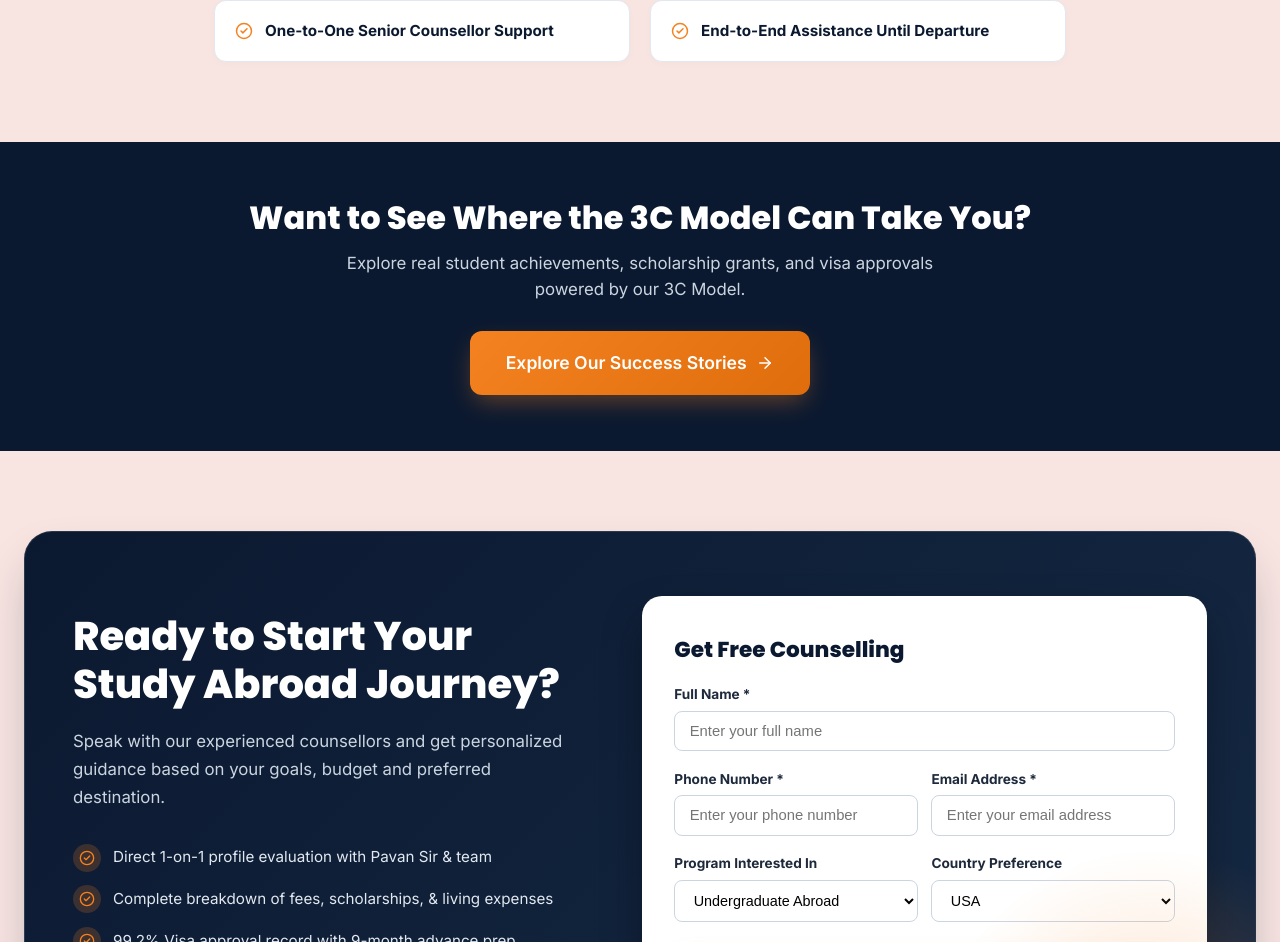
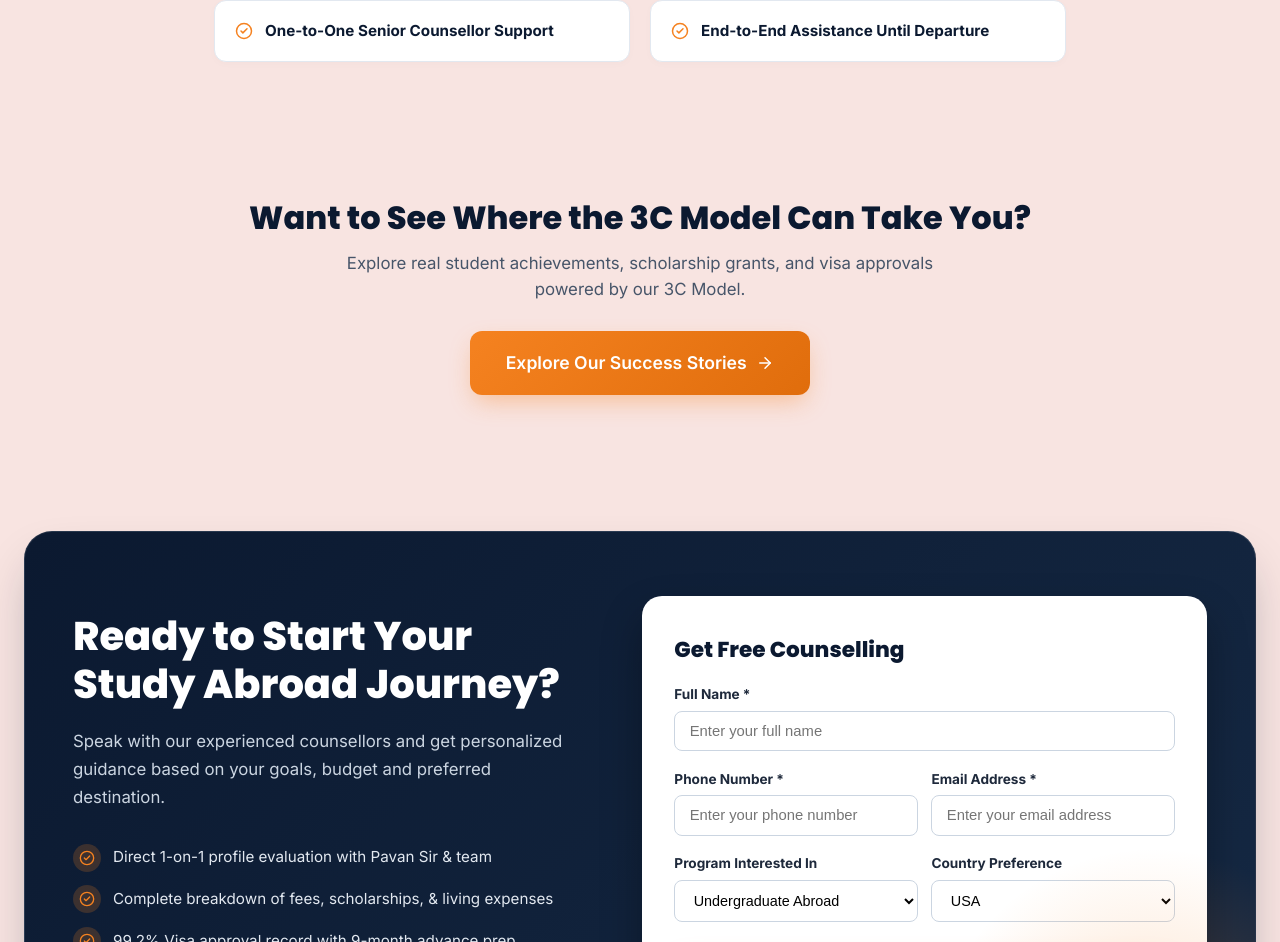
Before and after one commit to saicharishmajoga/aviate-overseas-website, a React (Vite) app: page /3c-model in a window 1280 px wide. Shown: the part 5790-6732 px from the top of the page. Built offline with nearby package versions, Linux system fonts and the light colour scheme.

Commit message:
Remove dark blue background from Want to See Where the 3C Model Can Take You section on 3C Model page

```diff
--- a/src/pages/ThreeCModelPage.jsx
+++ b/src/pages/ThreeCModelPage.jsx
@@ -327,12 +327,12 @@ export default function ThreeCModelPage({ onOpenCounselling }) {
       </section>
 
       {/* 9. CONNECTION TO SUCCESS STORIES */}
-      <section style={{ backgroundColor: '#0B1930', color: '#FFFFFF', padding: '3.5rem 0', textAlignment: 'center', textAlign: 'center' }}>
+      <section style={{ backgroundColor: '#F8E4E1', color: '#0B1930', padding: '3.5rem 0', textAlignment: 'center', textAlign: 'center' }}>
         <div className="container">
-          <h2 style={{ fontSize: '2rem', color: '#FFFFFF', fontWeight: 800, marginBottom: '0.75rem' }}>
+          <h2 style={{ fontSize: '2rem', color: '#0B1930', fontWeight: 800, marginBottom: '0.75rem' }}>
             Want to See Where the 3C Model Can Take You?
           </h2>
-          <p style={{ color: '#CBD5E1', fontSize: '1.05rem', marginBottom: '1.75rem', maxWidth: '650px', margin: '0 auto 1.75rem auto' }}>
+          <p style={{ color: '#475569', fontSize: '1.05rem', marginBottom: '1.75rem', maxWidth: '650px', margin: '0 auto 1.75rem auto' }}>
             Explore real student achievements, scholarship grants, and visa approvals powered by our 3C Model.
           </p>
           <Link to="/our-success-stories" className="btn btn-orange btn-lg">
```
